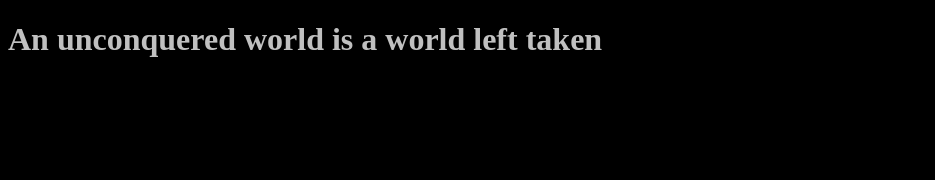
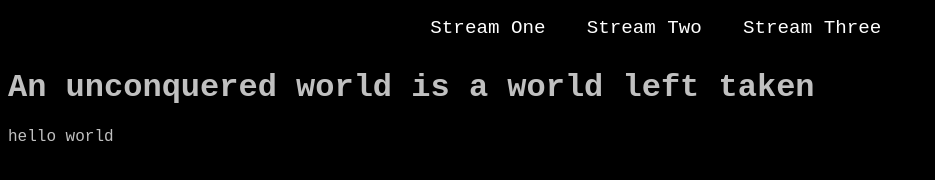
Before and after one commit to askavian/stars, a plain HTML site: page index.html in a window 1280 px wide. Shown: the whole page, without its empty margins (0-935 px from the left). Drawn offline with Linux system fonts and the light colour scheme.

Commit message:
modified:   README.md new file:   assets/css/font/veterantypewriter.ttf modified:   assets/css/style.css modified:   index.html

```diff
--- a/assets/css/style.css
+++ b/assets/css/style.css
@@ -1,9 +1,41 @@
+@font-face {
+    font-family: veterantypewriter;
+    src: url(font/veterantypewriter.ttf);
+}
+
 body {
     background-color: grey;
     background-image: url(../images/NASA-Apollo8-Dec24-Earthrise.jpg);
     background-size: auto;
+    font-family: 'Courier New', Courier, monospace;
+    color: silver;
 }
 
-h1 {
-    color: silver;
-}
+
+nav ul {
+    list-style: none;
+    background-color: transparent;
+    text-align: center;
+    padding: 0;
+    margin: 0;
+  }
+
+  nav li {
+    font-size: 1.2em;
+    line-height: 40px;
+    height: 40px;
+    display: inline-block;
+    margin-left: 2.5%;
+  }
+
+  nav a {
+    text-decoration: none;
+    color: #fff;
+    display: block;
+  }
+
+  nav a:hover {
+    background-color: #fff;
+    color: red;
+    font-size: 1.3em;
+  }
--- a/index.html
+++ b/index.html
@@ -9,6 +9,16 @@
 
 <body>
 
+    <nav>
+        <ul>
+            <li><a href="stream-one.html">Stream One</a></li>
+            <li><a href="stream-two.html">Stream Two</a></li>
+            <li><a href="stream-three.html">Stream Three</a></li>
+        </ul>
+    </nav>
+
+
+
     <h1>An unconquered world is a world left taken</h1>
     <p>hello world</p>
 
```
Also changed, not shown: assets/css/font/veterantypewriter.ttf (added), 1 other file.
